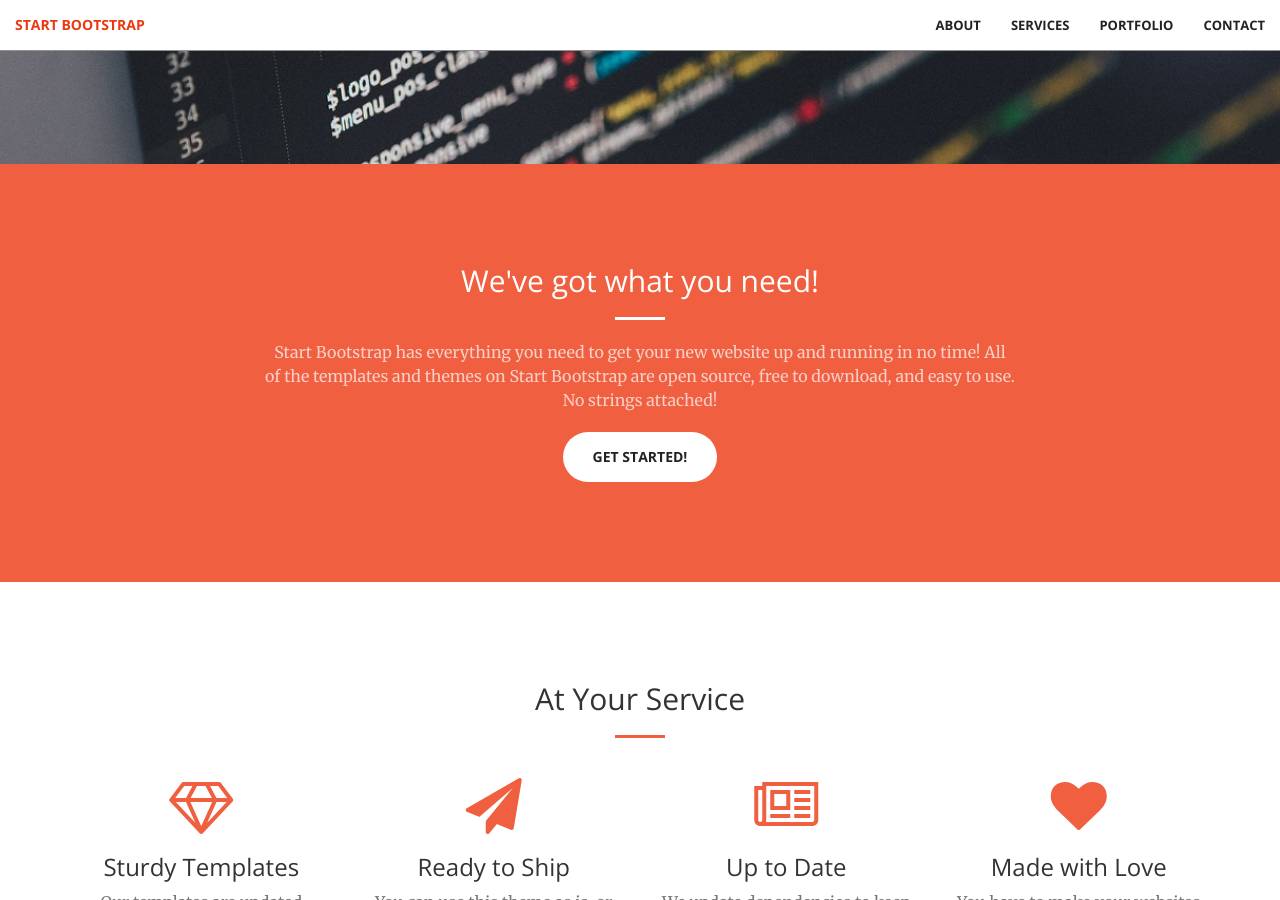
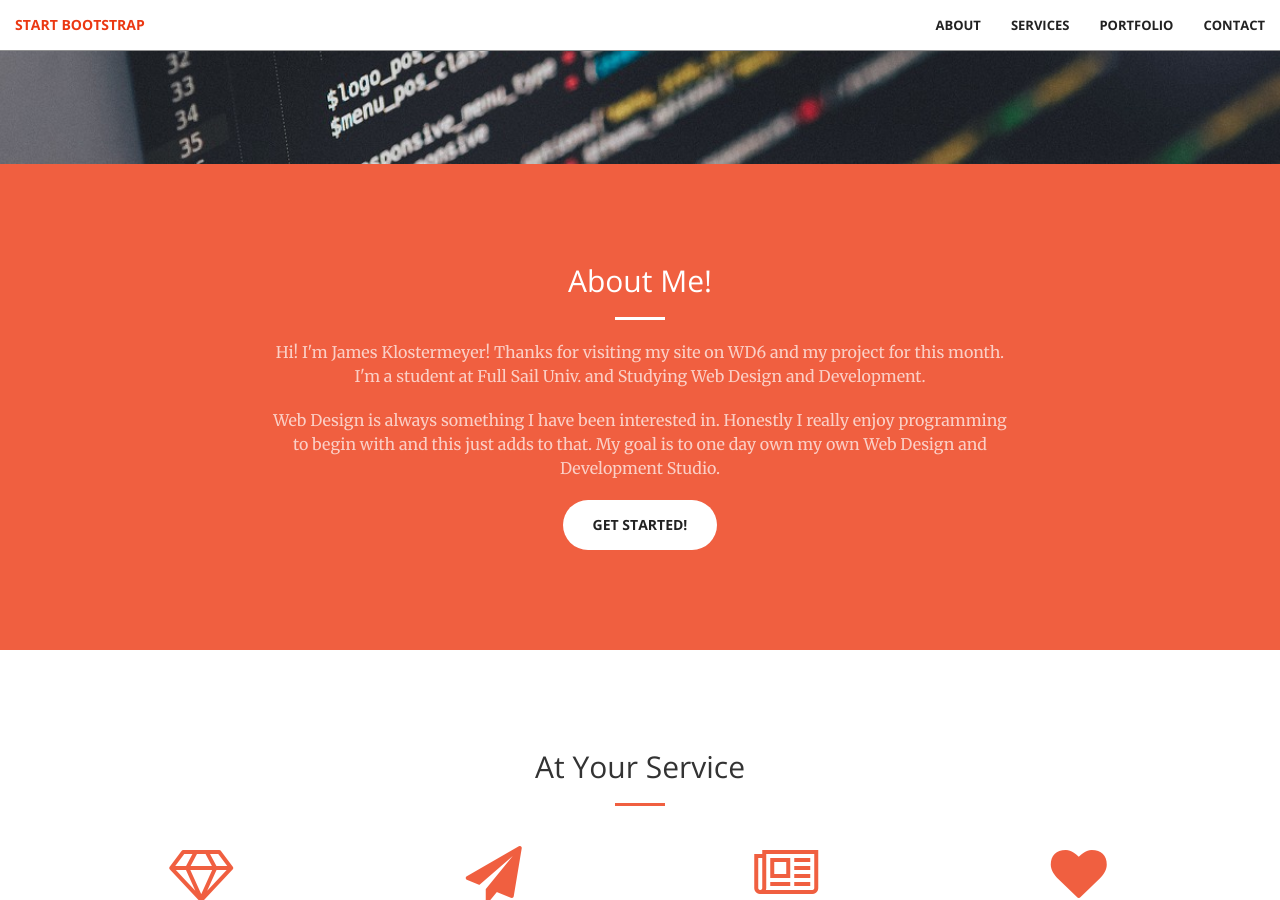
Before and after one commit to KodingKlosty/WD6Blog, a Jekyll site: the page built from index.html, in a window 1280 px wide and 900 px high, scrolled down 736 px. Built offline with Jekyll 4.4.1, drawn with Linux system fonts in a browser that asks for light colours.

Commit message:
Update call-to-action.html

```diff
--- a/_includes/call-to-action.html
+++ b/_includes/call-to-action.html
@@ -2,9 +2,10 @@
     <div class="container">
         <div class="row">
             <div class="col-lg-8 col-lg-offset-2 text-center">
-                <h2 class="section-heading">We've got what you need!</h2>
+                <h2 class="section-heading">About Me!</h2>
                 <hr class="light">
-                <p class="text-faded">Start Bootstrap has everything you need to get your new website up and running in no time! All of the templates and themes on Start Bootstrap are open source, free to download, and easy to use. No strings attached!</p>
+                <p class="text-faded">Hi! I'm James Klostermeyer! Thanks for visiting my site on WD6 and my project for this month. I'm a student at Full Sail Univ. and Studying Web Design and Development.</p>
+                <p class="text-faded"> Web Design is always something I have been interested in. Honestly I really enjoy programming to begin with and this just adds to that. My goal is to one day own my own Web Design and Development Studio. </p>
                 <a href="#" class="btn btn-default btn-xl">Get Started!</a>
             </div>
         </div>
```
